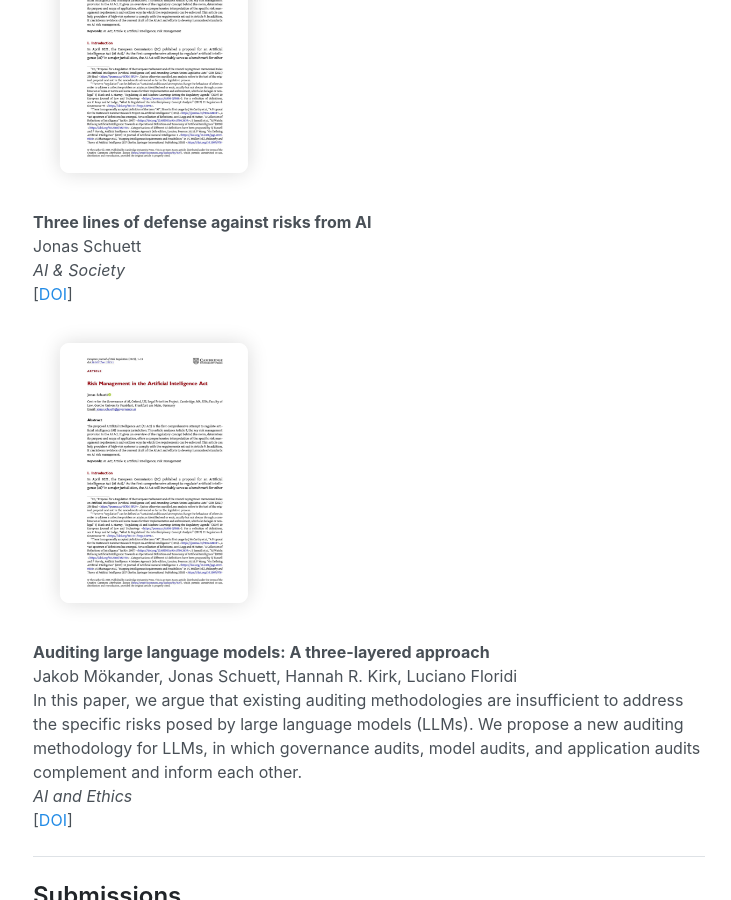
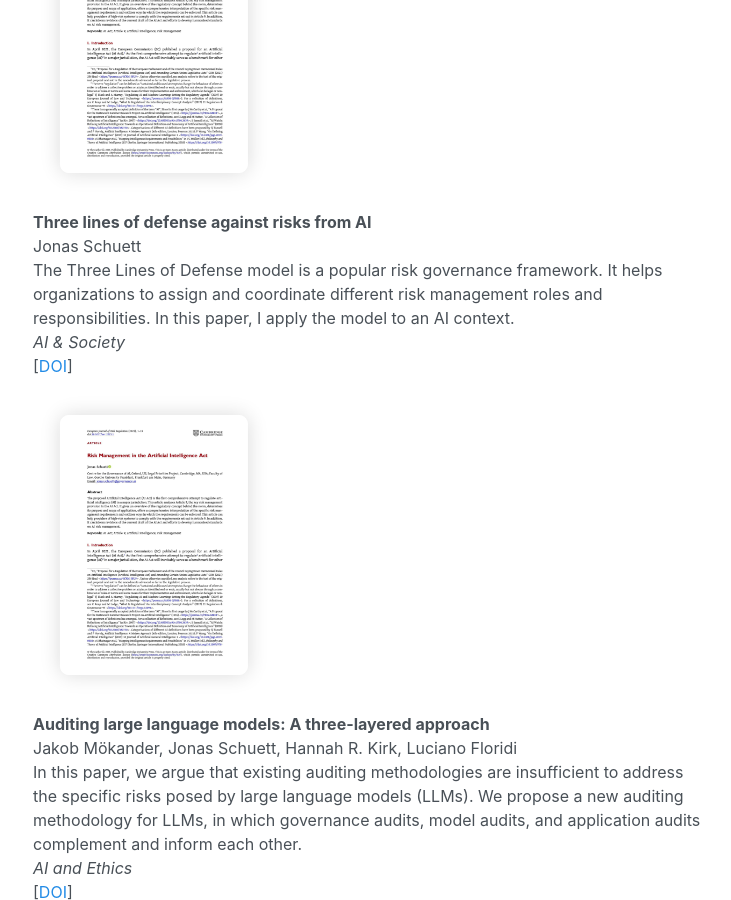
Before and after one commit to jonasschuett/jonasschuett.github.io, a Jekyll site: the page built from _posts/2020-04-04-introduction.md, in a window 1280 px wide and 900 px high, scrolled down 10518 px. Shown: the whole window, without its empty margins (271-1002 px from the left). Built offline with Jekyll 4.4.1, drawn with Linux system fonts in a browser that asks for light colours; nearby versions of some CDN libraries.

Commit message:
Update 2020-04-04-introduction.md

```diff
--- a/_posts/2020-04-04-introduction.md
+++ b/_posts/2020-04-04-introduction.md
@@ -249,6 +249,7 @@ In this paper, we provide a toolbox that AI companies can use to design an ethic
 
 **Three lines of defense against risks from AI** <br>
 Jonas Schuett <br>
+The Three Lines of Defense model is a popular risk governance framework. It helps organizations to assign and coordinate different risk management roles and responsibilities. In this paper, I apply the model to an AI context. <br>
 *AI & Society* <br>
 [[DOI](https://doi.org/10.1007/s00146-023-01811-0)]
 
```
